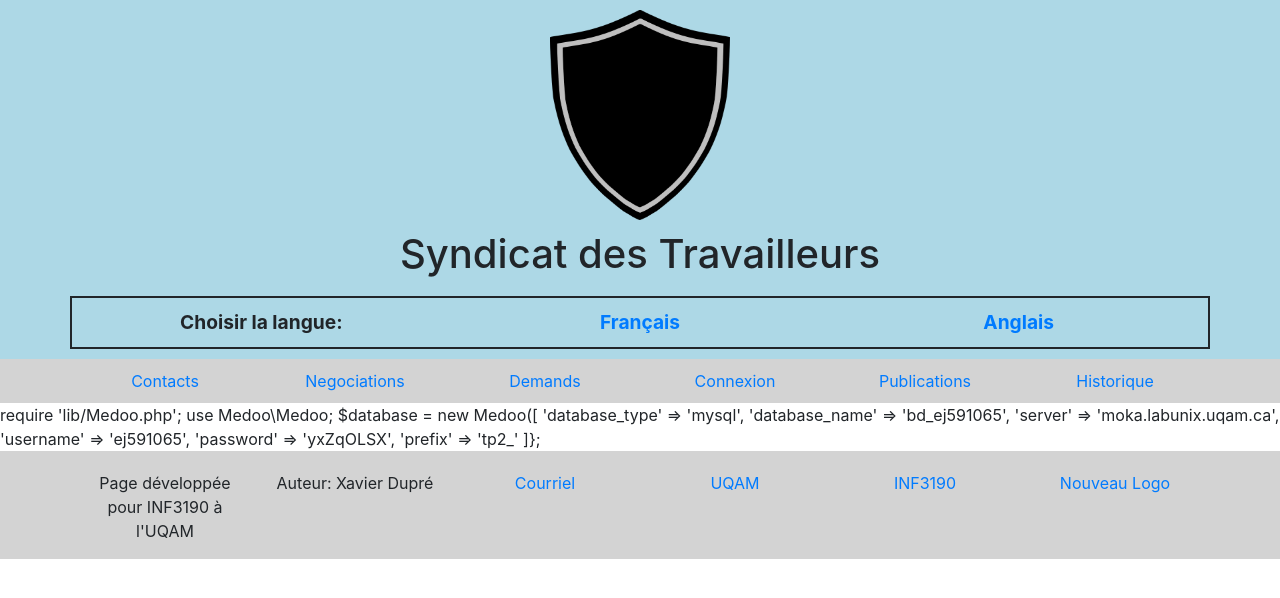
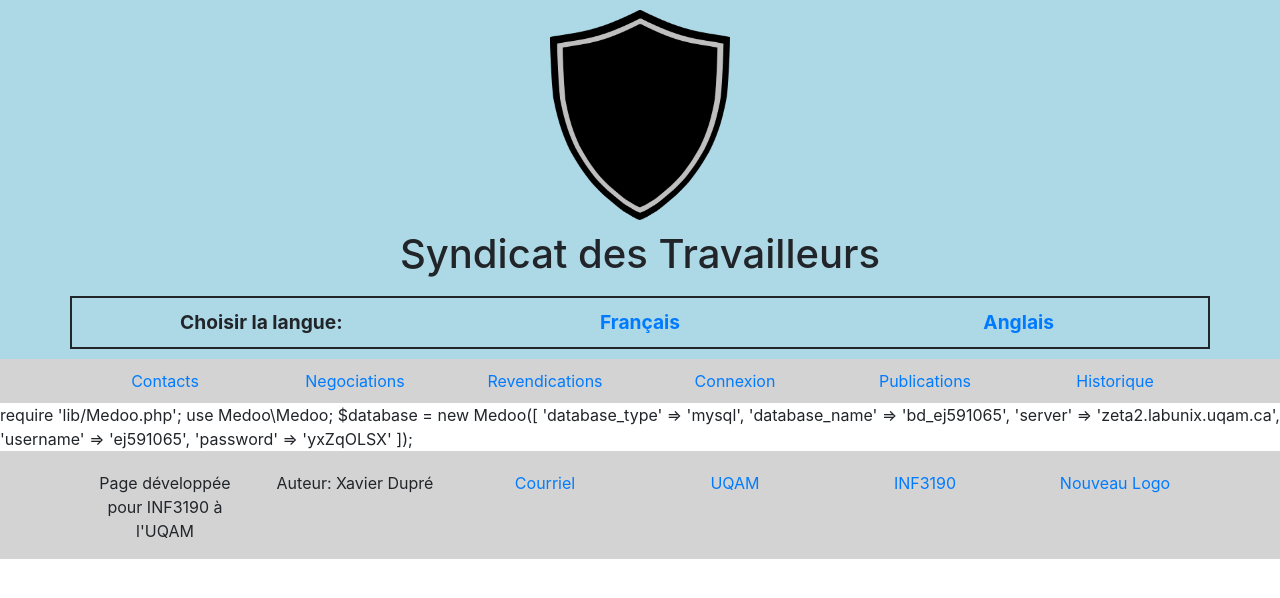
Before and after one commit to Xavier1520/INF3190_TP2, a PHP site: page /php/resultat1.php in a window 1280 px wide. Shown: the top 598 px of the page. Run offline with PHP 8.4, Linux system fonts and the light colour scheme; some libraries are stand-ins or nearby versions.

Commit message:
Correct DB

```diff
--- a/php/connexion.php
+++ b/php/connexion.php
@@ -28,8 +28,8 @@
 </form>
 <h2>Organigramme des membres du syndicat</h2>
 <div class="submitreset">
-<button id="organigramme">Afficher Organigramme</button>
-<button id="resetorg">Suprimmer Organigramme</button>
+<button id="organigramme">Afficher</button>
+<button id="resetorg">Suprimmer</button>
 </div>
 <div id="afficher"></div>
 </body>
--- a/php/contacts.php
+++ b/php/contacts.php
@@ -2,7 +2,7 @@
 <html lang="fr">
 <head>
 <meta charset="utf-8" />
-<title>Contacts</title>
+<title>Syndicat des travailleurs</title>
 <link rel="stylesheet" href="https://stackpath.bootstrapcdn.com/bootstrap/4.3.1/css/bootstrap.min.css" >
 <link rel="stylesheet" type="text/css" href="../css/index.css" />
 <link rel="stylesheet" type="text/css" href="../css/nav.css" />
--- a/php/description.php
+++ b/php/description.php
@@ -2,7 +2,7 @@
 <html lang="fr">
 <head>
 <meta charset="utf-8" />
-<title>Revendications</title>
+<title>Syndicat des travailleurs</title>
 <link rel="stylesheet" href="https://stackpath.bootstrapcdn.com/bootstrap/4.3.1/css/bootstrap.min.css" >
 <link rel="stylesheet" type="text/css" href="../css/index.css" />
 <link rel="stylesheet" type="text/css" href="../css/nav.css" />
--- a/php/lib/config.php
+++ b/php/lib/config.php
@@ -4,8 +4,7 @@
 $database = new Medoo([
 	'database_type' => 'mysql',
 	'database_name' => 'bd_ej591065',
-	'server' => 'moka.labunix.uqam.ca',
+	'server' => 'zeta2.labunix.uqam.ca',
 	'username' => 'ej591065',
-	'password' => 'yxZqOLSX',
-	'prefix' => 'tp2_'
-]};
+	'password' => 'yxZqOLSX'
+]);
--- a/php/lib/nav.php
+++ b/php/lib/nav.php
@@ -8,7 +8,7 @@
                 <a href="negociations.php">Negociations</a>
             </div>
             <div class="col-sm">
-                <a href="revendications.php">Demands</a>
+                <a href="revendications.php">Revendications</a>
             </div>
             <div class="col-sm">
                 <a href="connexion.php">Connexion</a>
--- a/php/logo.php
+++ b/php/logo.php
@@ -2,7 +2,7 @@
 <html lang="fr">
 <head>
 <meta charset="utf-8" />
-<title>Connexion</title>
+<title>Syndicat des travailleurs</title>
 <link rel="stylesheet" href="https://stackpath.bootstrapcdn.com/bootstrap/4.3.1/css/bootstrap.min.css" >
 <link rel="stylesheet" type="text/css" href="../css/index.css" />
 </head>
--- a/php/manifestants.php
+++ b/php/manifestants.php
@@ -12,6 +12,7 @@
 	</head>
 <?php
 require 'lib/header.php';
+require 'lib/nav.php';
 require 'lib/config.php';
 $manifestations = $database->select("manifestations", [
 	"id",
--- a/php/negociations.php
+++ b/php/negociations.php
@@ -2,7 +2,7 @@
 <html lang="fr">
 <head>
 <meta charset="utf-8" />
-<title>Négociations</title>
+<title>Syndicat des travailleurs</title>
 <link rel="stylesheet" href="https://stackpath.bootstrapcdn.com/bootstrap/4.3.1/css/bootstrap.min.css" >
 <link rel="stylesheet" type="text/css" href="../css/index.css" />
 <link rel="stylesheet" type="text/css" href="../css/nav.css" />
--- a/php/publications.php
+++ b/php/publications.php
@@ -2,7 +2,7 @@
 <html lang="fr">
 <head>
 <meta charset="utf-8" />
-<title>Publications</title>
+<title>Syndicat des travailleurs</title>
 <link rel="stylesheet" href="https://stackpath.bootstrapcdn.com/bootstrap/4.3.1/css/bootstrap.min.css" >
 <link rel="stylesheet" type="text/css" href="../css/index.css" />
 <link rel="stylesheet" type="text/css" href="../css/nav.css" />
```
